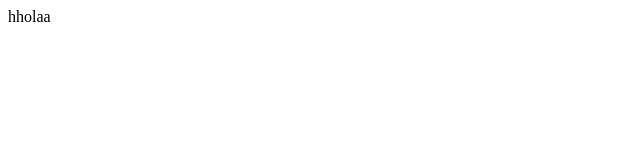
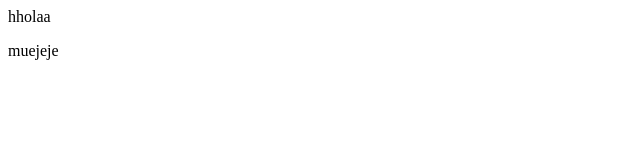
Before and after one commit to samuelga23/git-practica2, a plain HTML site: page index.html in a window 1280 px wide. Shown: the full height of the page, 0-640 px from the left. Drawn offline with Linux system fonts and the light colour scheme.

Commit message:
commit develop

```diff
--- a/index.html
+++ b/index.html
@@ -7,5 +7,6 @@
 </head>
 <body>
     <div>hholaa</div>
+    <p>muejeje</p>
 </body>
 </html>
```
